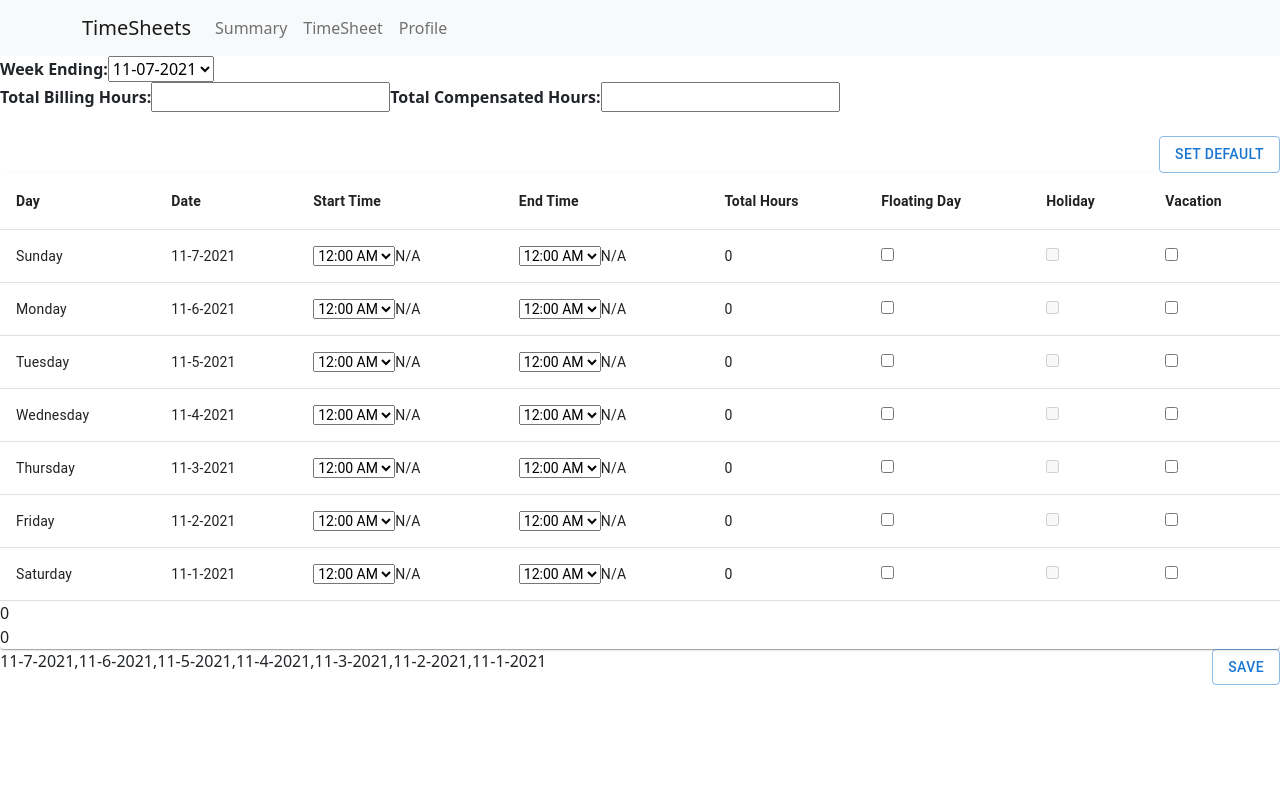
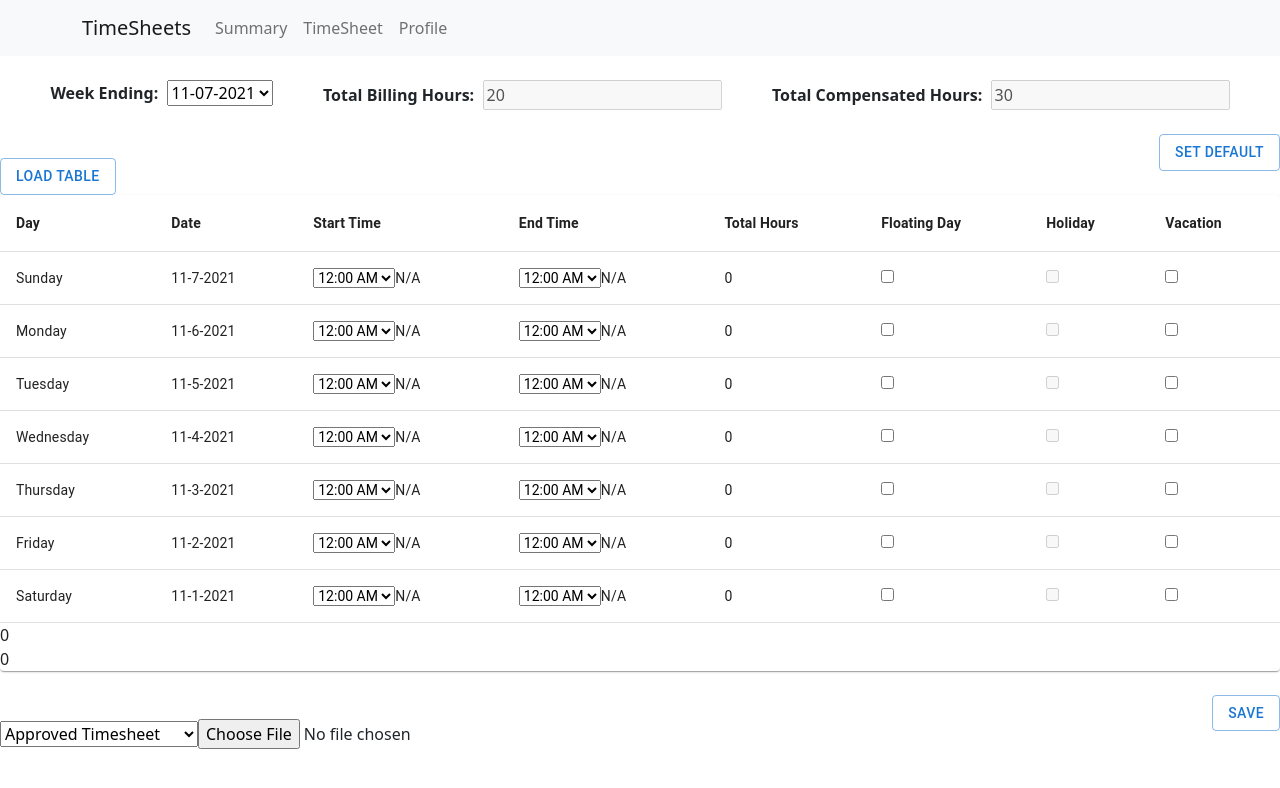
Before and after one commit to kim4t/TeamProj2_Front, a React (Create React App) app in the folder timesheet-tool-app/: page /timeSheet in a window 1280 px wide. Shown: the top 788 px of the page. Built offline with nearby package versions, Linux system fonts and the light colour scheme.

Commit message:
added get functionality from db

```diff
--- a/timesheet-tool-app/src/components/TimeSheet.js
+++ b/timesheet-tool-app/src/components/TimeSheet.js
@@ -6,27 +6,18 @@ import * as React from 'react';
 const {useState} = require("react");
 
 export default function TimeSheet() {
-   // const location = useLocation();
-   // let history = useHistory();
 
     const [totalBilling, setTotalBilling] = useState();
-    const [totalComp, setTotalComp] = useState();
+    const [totalCompensated, setTotalCompensated] = useState();
     const [selectedWeek, setSelectedWeek] = useState("11-7-2021,11-6-2021,11-5-2021,11-4-2021,11-3-2021,11-2-2021,11-1-2021");
 
-  /*  const dates = [...Array(7)].map((_, i) => {
-        const d = new Date()
-        d.setDate(d.getDate() - i)
-        return d
-    }) */
+
 
     const selectWeek = event => {
         setSelectedWeek(event.target.value);
-        //console.log(event.target.value);
-       // var parseDay = event.target.value.split('-');
-       // console.log(parseDay[0]);
-        //console.log(parseDay[1]);
-        //console.log(parseDay[2]);
+
         console.log(event.target.value);
+
 
         var lastDayofWeek = new Date(event.target.value);
         //console.log(lastDayofWeek);
@@ -40,6 +31,21 @@ export default function TimeSheet() {
         //console.log(Date.parse(prevDay));
         setSelectedWeek(Last7Days(lastDayofWeek));
         console.log(Last7Days(lastDayofWeek));
+
+       // return Last7Days(lastDayofWeek);
+    }
+
+    function loadWeek(){
+        return selectedWeek;
+    }
+
+
+    function saveTotalCompensated(value){
+        setTotalCompensated(value);
+    }
+
+    function saveTotalBilling(value){
+        setTotalBilling(value);
     }
 
     function Last7Days(stringDate) {
@@ -61,17 +67,22 @@ export default function TimeSheet() {
             //console.log(newDate);
             //console.log(newDate);
             result.push(strDate);
-
         }
 
         return(result.join(','));
     }
 
+    React.useEffect(() => {
+        setTotalBilling(20);
+        setTotalCompensated(30);
+    });
+
     return (
         <React.Fragment>
         <div>
-            <div >
-            <label style={{fontWeight:'bold'}}>Week Ending: </label>
+            <br></br>
+            <div style={{fontWeight: 'bold', display: 'flex', justifyContent: 'space-evenly'}}>
+            <label>Week Ending: &nbsp;
                 <select name="date" id="date" onChange={selectWeek}>
                     <option value="11-07-2021">11-07-2021</option>
                     <option value="10-31-2021">10-31-2021</option>
@@ -79,20 +90,21 @@ export default function TimeSheet() {
                     <option value="10-17-2021">10-17-2021</option>
                     <option value="10-10-2021">10-10-2021</option>
                 </select>
-            <div>
-
-            </div>
-            <label style={{fontWeight:'bold'}}> Total Billing Hours:  </label>
-                <input type="text" value={totalBilling} onChange={event => setTotalBilling(event.target.value)}/>
-            <label style={{fontWeight:'bold'}}> Total Compensated Hours:  </label>
-                    <input type="text" value={totalComp} onChange={event => setTotalComp(event.target.value)}/>
+            </label>
+            <label> Total Billing Hours: &nbsp;
+                <input type="text" value={totalBilling} onChange={event => setTotalBilling(event.target.value)} disabled/>
+            </label>
+            <label> Total Compensated Hours:   &nbsp;
+                    <input type="text" value={totalCompensated} onChange={event => setTotalCompensated(event.target.value)} disabled/>
+            </label>
 
             </div>
             <br></br>
             <Button style={{float: "right"}} variant="outlined">Set Default</Button>
             <br></br>
         </div>
-        <TimeSheetTable selectedWeek = {selectedWeek}/>
+        <TimeSheetTable selectedWeek = {selectedWeek}
+            loadWeek = {loadWeek}/>
         </React.Fragment>
     );
 }
--- a/timesheet-tool-app/src/components/TimeSheetTable.js
+++ b/timesheet-tool-app/src/components/TimeSheetTable.js
@@ -13,11 +13,9 @@ import TimeSheet from './TimeSheet';
 //need to do npm install @mui/material @emotion/react @emotion/styled
 
 const {useState} = require("react");
-function createData(name, date, starttime, endtime, totaltime, floatingday, holiday, vacation) {
-    return { name, date, starttime, endtime, totaltime, floatingday, holiday, vacation};
+function createData(day, date, starttime, endtime, totaltime, floatingDay, holiday, vaccation) {
+    return {day, date, starttime, endtime, totaltime, floatingDay, holiday, vaccation};
 }
-
-
 
 //   handleItemChanged(i, event){
 //     var items = this.state.items;
@@ -30,7 +28,7 @@ function createData(name, date, starttime, endtime, totaltime, floatingday, holi
 
 
 
-export default function TimeSheetTable({selectedWeek}) {
+export default function TimeSheetTable(props) {
 
     const [floatCount, setFloatCount] = useState(0);
     //const [holidayCount, setHolidayCount] = useState(0);
@@ -39,20 +37,25 @@ export default function TimeSheetTable({selectedWeek}) {
     //const [disableFloating, setdisableFloating] = useState(false);
     const [totalBilling, setTotalBilling] = useState(0);
     const [totalCompensated, setTotalCompensated] = useState(0);
-    const [chosenWeek, setChosenWeek] = useState({selectedWeek});
+    const [chosenWeek, setChosenWeek] = useState(props.selectedWeek);
+
+    const [timeTable, setTimeTable] = useState();
 
    // const [floatCount, setFloatCount] = useState(0);
 
     //this will be obtained from the backend
+
     const [rows, setRows] = useState([
-        createData('Sunday', selectedWeek.split(",")[0], 'N/A', 'N/A', 0, false, false, false),
-        createData('Monday', selectedWeek.split(",")[1], 'N/A', 'N/A', 0, false, false, false),
-        createData('Tuesday', selectedWeek.split(",")[2], 'N/A', 'N/A', 0, false, false, false),
-        createData('Wednesday', selectedWeek.split(",")[3], 'N/A', 'N/A', 0, false, false, false),
-        createData('Thursday', selectedWeek.split(",")[4], 'N/A', 'N/A', 0, false, false, false),
-        createData('Friday', selectedWeek.split(",")[5], 'N/A', 'N/A', 0, false, false, false),
-        createData('Saturday', selectedWeek.split(",")[6], 'N/A', 'N/A', 0, false, false, false),
+        createData('Sunday', chosenWeek.split(",")[0], 'N/A', 'N/A', 0, false, false, false),
+        createData('Monday', chosenWeek.split(",")[1], 'N/A', 'N/A', 0, false, false, false),
+        createData('Tuesday', chosenWeek.split(",")[2], 'N/A', 'N/A', 0, false, false, false),
+        createData('Wednesday', chosenWeek.split(",")[3], 'N/A', 'N/A', 0, false, false, false),
+        createData('Thursday', chosenWeek.split(",")[4], 'N/A', 'N/A', 0, false, false, false),
+        createData('Friday', chosenWeek.split(",")[5], 'N/A', 'N/A', 0, false, false, false),
+        createData('Saturday', chosenWeek.split(",")[6], 'N/A', 'N/A', 0, false, false, false),
       ]);
+
+
 
     // React.useEffect(() => {
     //     console.log("component updated");
@@ -79,9 +82,9 @@ export default function TimeSheetTable({selectedWeek}) {
 const changeFloat = index => event => {
 
     let newArr = [...rows];//copy of our table
-    if (newArr[index].floatingday === false) {
+    if (newArr[index].floatingDay === false) {
         let prevTotal = newArr[index].totaltime;
-        newArr[index].floatingday = true;
+        newArr[index].floatingDay = true;
         setFloatCount(floatCount + 1);
         newArr[index].starttime = "N/A";
         newArr[index].endtime = "N/A";
@@ -91,7 +94,7 @@ const changeFloat = index => event => {
         setTotalCompensated(totalCompensated + 8 - prevTotal);
 
     } else {
-        newArr[index].floatingday = false;
+        newArr[index].floatingDay = false;
 
         setFloatCount(floatCount - 1);
 
@@ -99,7 +102,7 @@ const changeFloat = index => event => {
     }
     setRows(newArr);
 
-    console.log("floating day =", newArr[index].floatingday);
+    console.log("floating day =", newArr[index].floatingDay);
     //printLeaves()
 }
 
@@ -125,9 +128,9 @@ const changeFloat = index => event => {
 
 const changeVacation = index => event => {
     let newArr = [...rows];//copy of our table
-    if (newArr[index].vacation === false) {
+    if (newArr[index].vaccation === false) {
         let prevTotal = newArr[index].totaltime;
-        newArr[index].vacation = true;
+        newArr[index].vaccation = true;
         newArr[index].starttime = "N/A";
         newArr[index].endtime = "N/A";
         newArr[index].totaltime = 0;
@@ -135,17 +138,69 @@ const changeVacation = index => event => {
         setvacationCount(vacationCount +  1);
         setTotalCompensated(totalCompensated + 8 - prevTotal);
     } else {
-        newArr[index].vacation = false;
+        newArr[index].vaccation = false;
         setvacationCount(vacationCount -  1);
         setTotalCompensated(totalCompensated - 8);
     }
     setRows(newArr);
-    console.log("vacation =", newArr[index].vacation);
+    console.log("vacation =", newArr[index].vaccation);
 }
 
 function saveWeek(event) {
     event.stopPropagation();
-    console.log(rows);
+    var timeSheet = rows;
+    var id = "";
+    var filePath = "";
+    var weekEnding = "";
+    var user = "";
+
+    var submissionObj = {id, filePath, weekEnding, timeSheet, user};
+
+    console.log(submissionObj);
+}
+
+
+const axios = require('axios');
+
+function getDatafromDB() {
+    var userName = "user"
+    const config = {
+        headers: {"Access-Control-Allow-Origin": "*"},
+        params: {weekEnding: "31 March 2018"}
+    }
+    const res = axios.get('http://localhost:8080/api/timeSheet/' + userName, config)
+                .then(data => setTimeTable(data.data));
+
+   // console.log(timeTable);
+    /*
+    var weekEnding = "31 March 2018";
+    var userName = "user";
+
+    const specs = {
+        method: 'GET',
+       /* headers: {'Content-Type' : 'application/json',
+        "Access-Control-Allow-Origin": "*"} */
+   //     body: JSON.stringify({weekEnding: "31 March 2018", userName: "user"})
+    //};
+     //fetch('http://localhost:8080/api/timeSheet', specs)
+     //.then(response => response.json())
+     //.then(data => setTimeTable({ totalReactPackages: data.total }));
+
+}
+
+
+function loadWeek(event) {
+    event.stopPropagation();
+   // console.log("asdasdasd", props.loadWeek());
+    setChosenWeek(props.loadWeek());
+    var weekArr = chosenWeek.split(",");
+    let newArr = [...rows];
+    for (let i = 0; i < 7; i++) {{
+        newArr[i].date = weekArr[i];
+    }}
+    setRows(newArr);
+    getDatafromDB();
+    console.log(timeTable);
 }
 
 const changeEndTime = index => event => {
@@ -163,8 +218,9 @@ const changeEndTime = index => event => {
 
     return (
     <React.Fragment>
+    <Button style={{float: "left"}} variant="outlined"  onClick = {loadWeek}>Load Table</Button>
     <TableContainer component={Paper}>
-      <Table aria-label="simple table">
+      <Table aria-label="simple table" style={{borderTop:10, borderLeft:10}}>
         <TableHead>
           <TableRow>
             <TableCell style ={{fontWeight: 'bold'}} >Day</TableCell>
@@ -180,11 +236,11 @@ const changeEndTime = index => event => {
         <TableBody>
           {rows.map((row, i) => (
             <TableRow
-              key={row.name}
+              key={row.day}
             //   sx={{ '&:last-child td, &:last-child th': { border: 0 } }}
             >
               <TableCell component="th" scope="row">
-                {row.name}
+                {row.day}
               </TableCell>
               <TableCell>{row.date}</TableCell>
 
@@ -257,7 +313,7 @@ const changeEndTime = index => event => {
               <TableCell><input type="checkbox" name="holiday" value="holiday" disabled ={true}/>
               </TableCell>
 
-              <TableCell><input type="checkbox" name="vacation" value="vacation" onChange={changeVacation(i)} disabled={row.floatingday || floatCount >= 3 || vacationCount >= 2}/>
+              <TableCell><input type="checkbox" name="vacation" value="vacation" onChange={changeVacation(i)} disabled={row.floatingDay || floatCount >= 3 || vacationCount >= 2}/>
               </TableCell>
             </TableRow>
           ))}
@@ -267,7 +323,16 @@ const changeEndTime = index => event => {
       <br></br>
       {totalCompensated}
     </TableContainer>
+    <br></br>
     <Button style={{float: "right"}} variant="outlined" onClick = {saveWeek}>Save</Button>
-    {selectedWeek}
+    {/* {props.selectedWeek} */}
+    <br></br>
+    <div>
+    <select name="endtime" id="endtime" >
+            <option value= "Approved">Approved Timesheet</option>
+            <option value= "Unapproved">Unapproved Timesheet</option>
+    </select>
+    <input type="file" />
+    </div>
     </React.Fragment>);
 }
--- a/timesheet-tool-app/src/components/login.js
+++ b/timesheet-tool-app/src/components/login.js
@@ -10,17 +10,20 @@ import Container from '@mui/material/Container';
 import { createTheme, ThemeProvider } from '@mui/material/styles';
 const theme = createTheme();
 
-export default function login() {
+const {useState} = require("react");
+export default function Login() {
+    const [response, setResponse] = useState();
 
     const submit = (event) => {
         event.preventDefault();
         const data = new FormData(event.currentTarget);
-
         /*console.log({
           email: data.get('email'),
           password: data.get('password'),
         }); */
         login(data);
+        console.log(response);
+        localStorage.setItem("user", response.userName);
       };
 
     function login(data) {
@@ -32,10 +35,11 @@ export default function login() {
             method: 'POST',
             headers: {'Content-Type' : 'application/json',
             "Access-Control-Allow-Origin": "*"},
-            body: JSON.stringify({username: email, password: pass})
+            body: JSON.stringify({userName: email, password: pass})
         };
         fetch("http://localhost:8080/api/auth", specs)
-            .then(response => response.json());
+            .then(response => response.json())
+            .then(data => setResponse(data));
 
     }
     return(
```
Lines whose indentation alone changed are shown as unchanged.
